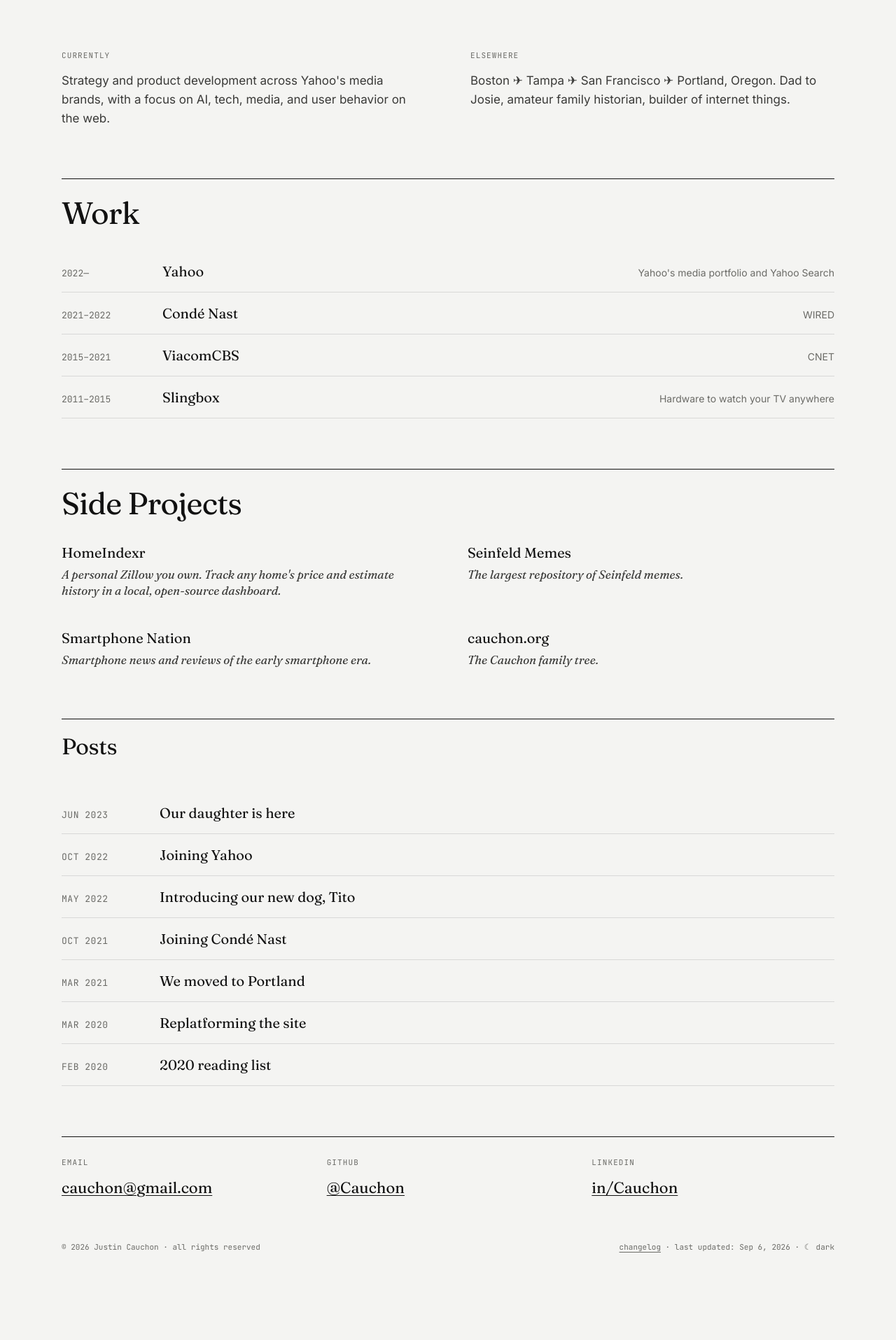
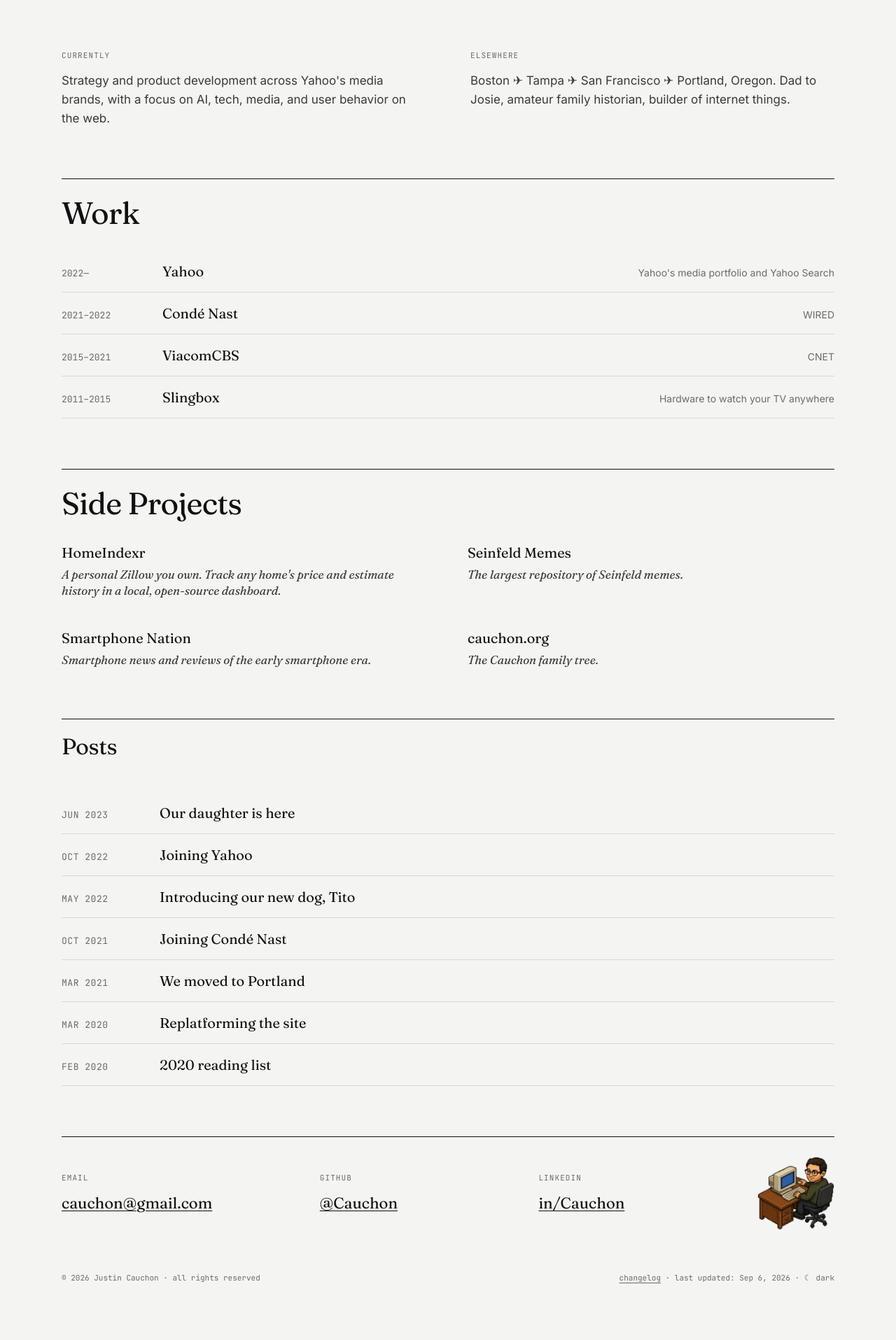
Before and after one commit to Cauchon/cauchon.github.io, a Jekyll site: the page built from index.html, in a window 1280 px wide. Shown: the part 706-2621 px from the top of the page at 70% size. Built offline with Jekyll 4.4.1, drawn with Linux system fonts in a browser that asks for light colours; before the commit the page ends 2577 px from its top, so only the background shows below that.

Commit message:
Add pixel computer avatar alongside homepage contact links

```diff
--- a/css/home.css
+++ b/css/home.css
@@ -210,6 +210,9 @@
 }
 
 /* Side projects */
+.side-projects {
+  scroll-margin-top: 48px;
+}
 .side-projects__grid {
   display: grid;
   grid-template-columns: 1fr 1fr;
@@ -912,3 +915,32 @@
   .portrait__cutout { transform: rotate(-3deg); }
   .portrait__backing { transform: translate(34px, 22px); }
 }
+
+/* Contact illustration stays alongside the contact links. */
+.elsewhere--avatar {
+  grid-template-columns: minmax(0, 1.2fr) minmax(0, 1fr) minmax(0, 1fr) 110px;
+  align-items: center;
+}
+.elsewhere__avatar {
+  display: block;
+  width: 110px;
+  height: auto;
+  justify-self: end;
+  pointer-events: none;
+  user-select: none;
+}
+@media (max-width: 960px) {
+  .elsewhere--avatar { gap: 20px; }
+  .elsewhere--avatar .link { font-size: 18px; }
+}
+@media (max-width: 700px) {
+  .elsewhere--avatar {
+    grid-template-columns: minmax(0, 1fr) 100px;
+  }
+  .elsewhere--avatar > div { grid-column: 1; }
+  .elsewhere__avatar {
+    grid-column: 2;
+    grid-row: 1 / 4;
+    width: 100px;
+  }
+}
--- a/index.html
+++ b/index.html
@@ -84,7 +84,7 @@
     </div>
   </section>
 
-  <section class="section side-projects">
+  <section id="side-projects" class="section side-projects">
     <div class="section-head">
       <h2>Side Projects</h2>
     </div>
@@ -120,7 +120,7 @@
     {% endunless %}{% endfor %}
   </section>
 
-  <section id="elsewhere" class="elsewhere">
+  <section id="elsewhere" class="elsewhere elsewhere--avatar">
     <div>
       <div class="label">Email</div>
       <a class="link" href="&#109;&#097;&#105;&#108;&#116;&#111;:&#099;&#097;&#117;&#099;&#104;&#111;&#110;&#064;&#103;&#109;&#097;&#105;&#108;&#046;&#099;&#111;&#109;" data-analytics-contact="email">cauchon@gmail.com</a>
@@ -133,6 +133,7 @@
       <div class="label">LinkedIn</div>
       <a class="link" href="https://www.linkedin.com/in/Cauchon">in/Cauchon</a>
     </div>
+    <img class="elsewhere__avatar" src="/images/justin-computer-cutout.png" alt="" width="978" height="936" loading="lazy" decoding="async" aria-hidden="true" />
   </section>
 
   {% include footer.html %}
```
Also changed, not shown: DESIGN.md (+1 -0 lines), images/justin-computer-cutout.png (added).
